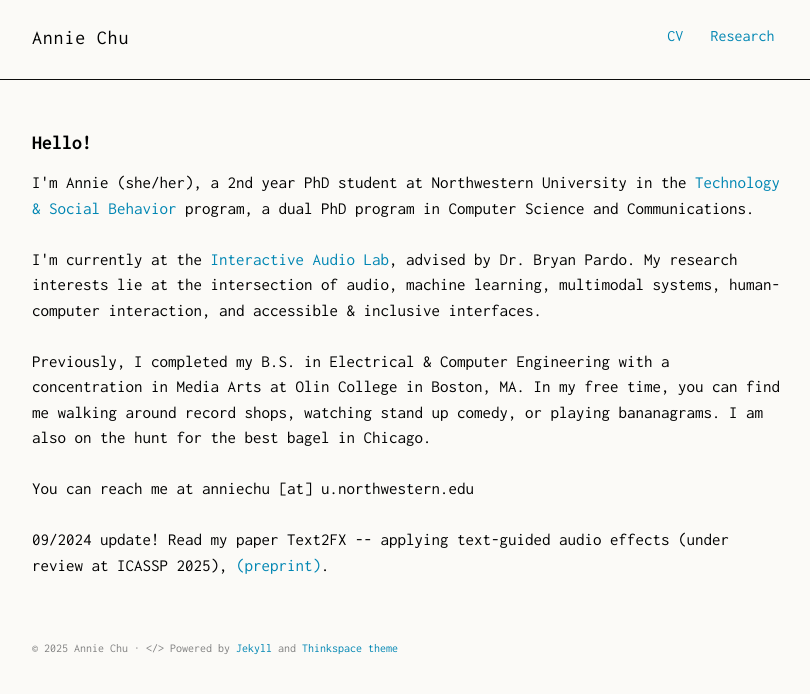
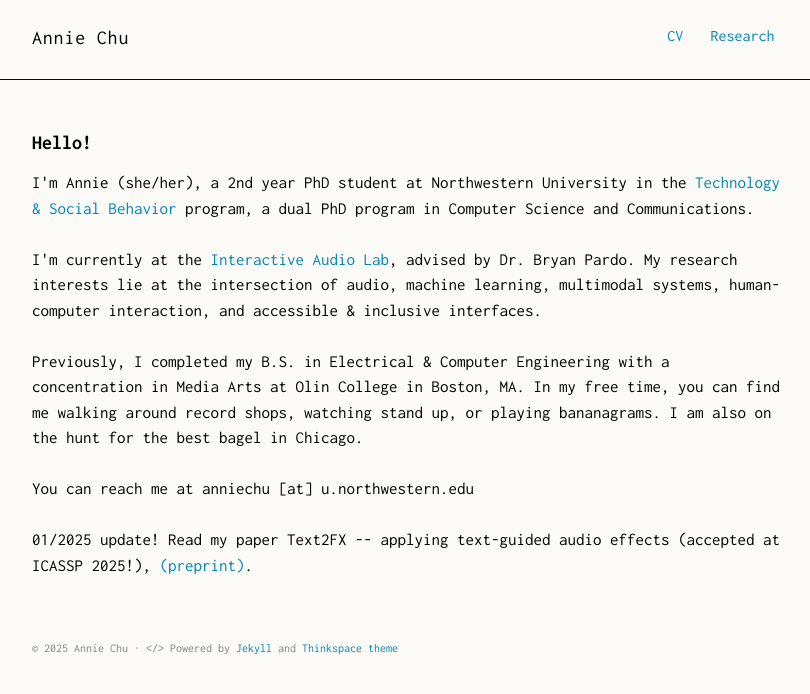
Before and after one commit to anniejchu/anniejchu.github.io, a Jekyll site: the page built from index.md, in a window 1280 px wide. Shown: the top 694 px of the page, without its empty margins (232-1042 px from the left). Built offline with Jekyll 4.4.1, drawn with Linux system fonts in a browser that asks for light colours; some web fonts are replaced.

Commit message:
adding icassp 2025 accept update

```diff
--- a/index.md
+++ b/index.md
@@ -14,13 +14,13 @@ title: Home
       I'm currently at the <a href="https://interactiveaudiolab.github.io/">Interactive Audio Lab</a>, advised by Dr. Bryan Pardo. My research interests lie at the intersection of audio, machine learning, multimodal systems, human-computer interaction, and accessible & inclusive interfaces.
       <br>
       <br>
-      Previously, I completed my B.S. in Electrical & Computer Engineering with a concentration in Media Arts at Olin College in Boston, MA. In my free time, you can find me walking around record shops, watching stand up comedy, or playing bananagrams. I am also on the hunt for the best bagel in Chicago.
+      Previously, I completed my B.S. in Electrical & Computer Engineering with a concentration in Media Arts at Olin College in Boston, MA. In my free time, you can find me walking around record shops, watching stand up, or playing bananagrams. I am also on the hunt for the best bagel in Chicago.
       <br>
       <br>
       You can reach me at anniechu [at] u.northwestern.edu
       <br>
       <br>
-      09/2024 update! Read my paper Text2FX -- applying text-guided audio effects (under review at ICASSP 2025), <a href="https://arxiv.org/abs/2409.18847">(preprint)</a>.
+      01/2025 update! Read my paper Text2FX -- applying text-guided audio effects (accepted at ICASSP 2025!), <a href="https://arxiv.org/abs/2409.18847">(preprint)</a>.
     </p>
     <!-- <h6 class="lead">
       Little Fun Facts
```
Also changed, not shown: 2 other files.
